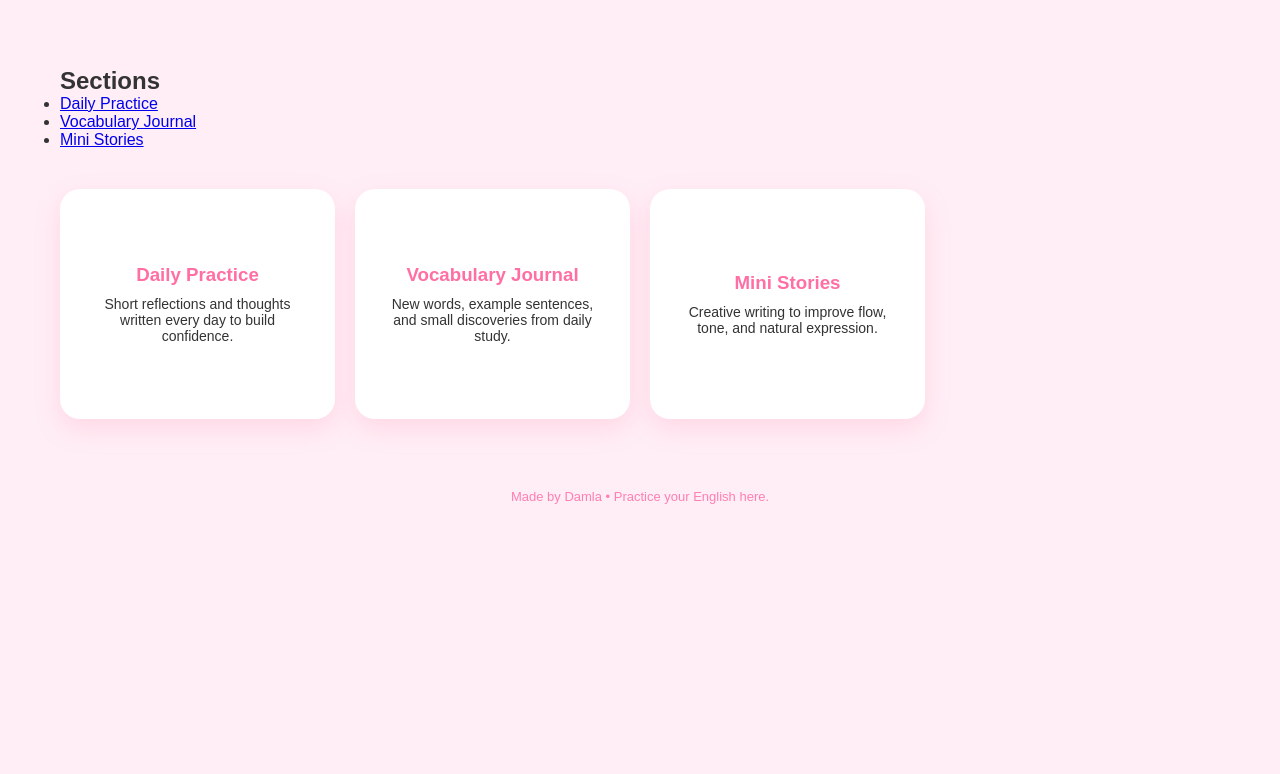
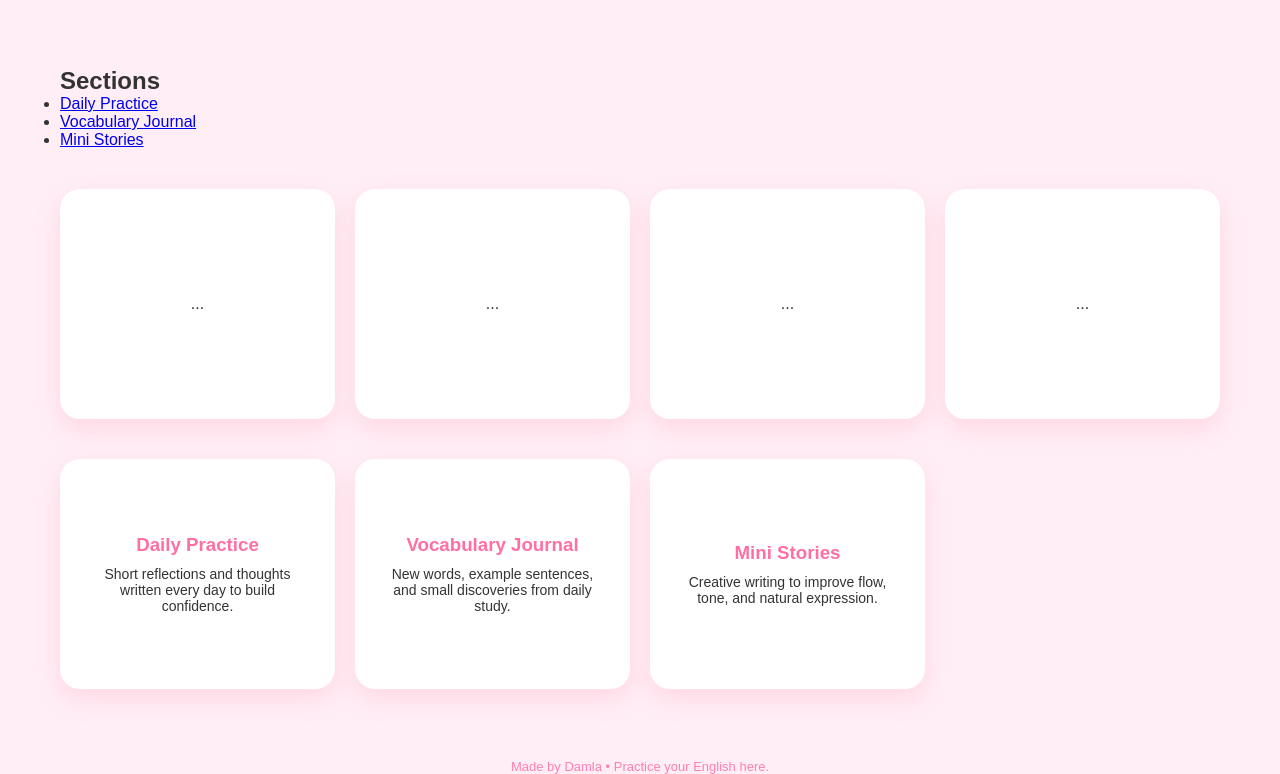
Before and after one commit to dydamlaylmaz-11/english-blog, a plain HTML site: page index.html in a window 1280 px wide. Shown: the part 123-897 px from the top of the page. Before the commit the page ends 800 px from the top, so only its background shows below. Drawn offline with Linux system fonts and the light colour scheme.

Commit message:
Update index.html

```diff
--- a/index.html
+++ b/index.html
@@ -33,6 +33,13 @@
         <li><a href="#">Mini Stories</a></li>
       </ul>
     </aside>
+  <section class="content">
+      <div class="card">...</div>
+      <div class="card">...</div>
+      <div class="card">...</div>
+      <div class="card">...</div>
+</section>
+
 
     <section class="content">
       <div class="card">
```
